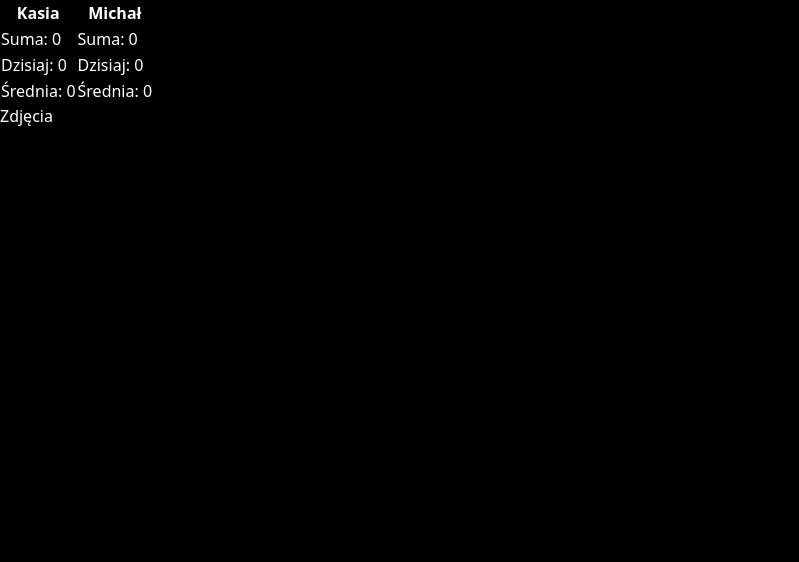
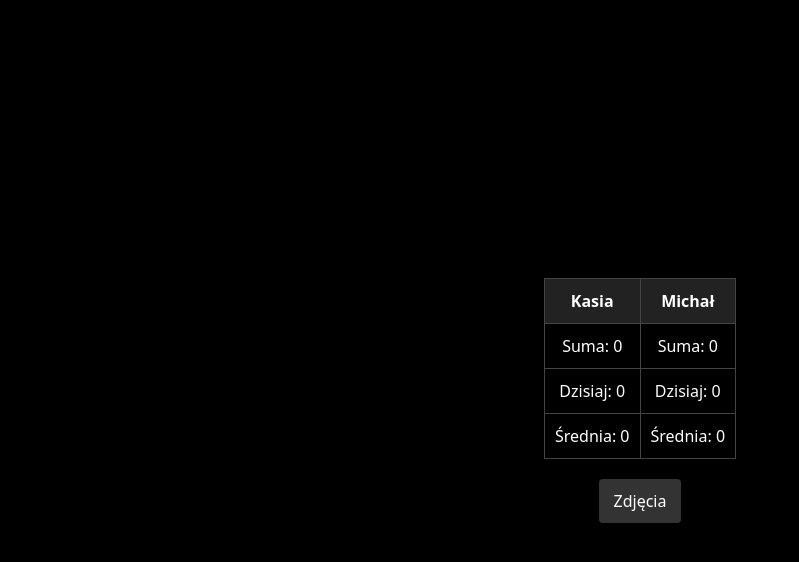
Before and after one commit to MattKaczmarek/bookloft-asystent, a website: page public/index.html in a window 1280 px wide. Shown: the whole page, without its empty margins (0-799 px from the left). Drawn offline with nearby package versions, Linux system fonts and the light colour scheme; no server answers.

Commit message:
Update style.css

```diff
--- a/public/style.css
+++ b/public/style.css
@@ -1,18 +1,69 @@
-/* box-sizing */
+/* Dodane style */
+.welcome-screen {
+    position: fixed;
+    top: 0;
+    left: 0;
+    width: 100%;
+    height: 100%;
+    background-color: #000;
+    display: flex;
+    justify-content: center;
+    align-items: center;
+    z-index: 1000;
+}
+
+.welcome-content {
+    text-align: center;
+}
+
+.stats-table {
+    margin: 0 auto 20px;
+    border-collapse: collapse;
+}
+
+.stats-table th, .stats-table td {
+    padding: 10px;
+    border: 1px solid #444;
+    color: #fff;
+}
+
+.stats-table th {
+    background-color: #222;
+}
+
+.welcome-button {
+    background-color: #333;
+    color: #fff;
+    border: none;
+    padding: 10px 15px;
+    cursor: pointer;
+    transition: background-color 0.3s, transform 0.1s, box-shadow 0.3s;
+    font-size: 1rem;
+    border-radius: 4px;
+}
+
+.welcome-button:hover {
+    background-color: #444;
+    box-shadow: 0 2px 8px rgba(0,0,0,0.3);
+}
+
+.welcome-button:active {
+    transform: scale(0.98);
+}
+
+/* Reszta stylów bez zmian */
 * {
   box-sizing: border-box;
 }
 
-/* Cały ekran zawsze czarny */
 html, body {
-  background-color: #000; /* Jednolite czarne tło */
+  background-color: #000;
   margin: 0;
   padding: 0;
   font-family: Arial, sans-serif;
   color: #fff;
 }
 
-/* Klasa ukrycia */
 .hidden {
   display: none;
 }
@@ -57,7 +108,6 @@ main {
   transform: scale(0.98);
 }
 
-/* Tabela */
 .table-container {
   margin-top: 20px;
   overflow-x: auto;
@@ -116,7 +166,6 @@ main {
   width: 350px;
 }
 
-/* Photo actions */
 .photo-actions {
   margin-bottom: 10px;
 }
@@ -139,7 +188,6 @@ main {
   transform: scale(0.98);
 }
 
-/* Photo grid */
 .photo-grid {
   display: grid;
   grid-template-columns: repeat(7, 1fr);
@@ -184,7 +232,6 @@ main {
   opacity: 1;
 }
 
-/* Kolory wierszy */
 #product-table tbody tr.row-empty {
   background-color: #000 !important;
 }
@@ -204,8 +251,6 @@ main {
     width: 100%;
     table-layout: fixed;
   }
-
-  /* Ukrywamy wszystkie przyciski i liczniki, zostaje tylko „Dodaj” */
   #import-button,
   #export-descriptions-button,
   #export-photos-button,
@@ -214,15 +259,10 @@ main {
   .counters {
     display: none !important;
   }
-
-  /* Ukrywamy kolumnę opisy i miniaturki */
   .column-opisy,
   .photo-grid {
     display: none !important;
   }
-
-  /* Szerokość SKU -> 90px, wyśrodkowanie zawartości;
-     Zdjęcia -> 100px; Tytuł -> reszta */
   .column-sku {
     width: 120px !important;
     white-space: pre-wrap;
```
